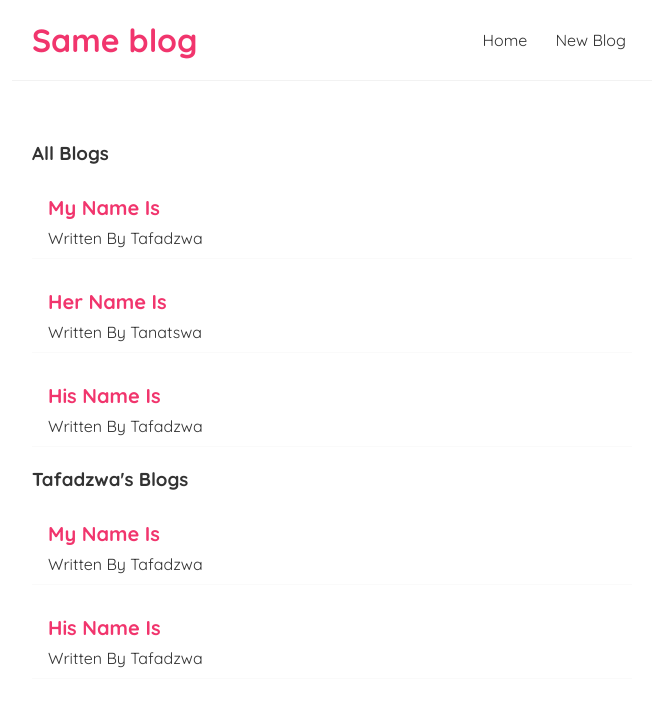
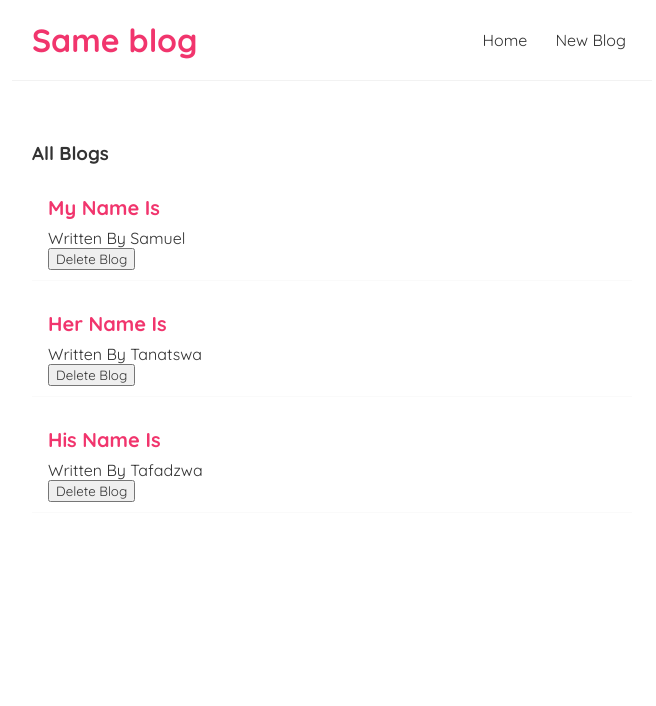
Before and after one commit to sameicp/react-app-progress, a React (Vite) app: page / in a window 1280 px wide. Shown: the top 706 px of the page, without its empty margins (308-964 px from the left). Built offline with nearby package versions, Linux system fonts and the light colour scheme.

Commit message:
passing functions as props

```diff
--- a/components/BlogList.jsx
+++ b/components/BlogList.jsx
@@ -1,5 +1,5 @@
 
-export default function BlogList({blogs, title}) {
+export default function BlogList({blogs, title, handleDelete}) {
 
   return (
     <div className="blog-list">
@@ -8,6 +8,7 @@
             <div className="blog-preview" key={(blog.id)}>
                 <h2>{blog.title}</h2>
                 <p>Written By {blog.author}</p>
+                <button onClick={()=> handleDelete(blog.id)}>Delete Blog</button>
             </div>
         ))}
     </div>
--- a/components/Home.jsx
+++ b/components/Home.jsx
@@ -4,15 +4,19 @@
 export default function Home() {
 
     const [blogs, setBlogs] = useState([
-        {title: "My Name Is", body: 'Samuel is cool', author: 'Tafadzwa', id: 1},
+        {title: "My Name Is", body: 'Samuel is cool', author: 'Samuel', id: 1},
         {title: "Her Name Is", body: 'Tanatswa is cool', author: 'Tanatswa', id: 2},
         {title: "His Name Is", body: 'Tafadzwa is cool', author: 'Tafadzwa', id: 3}
     ])
 
+    const handleDelete = (id) =>{
+        const newBlogs = blogs.filter(blog => blog.id !== id);
+        setBlogs(newBlogs);
+    }
+
   return (
     <div className="home">
-        <BlogList blogs={blogs} title="All Blogs"/>
-        <BlogList blogs={blogs.filter((blog) => blog.author === 'Tafadzwa')} title="Tafadzwa's Blogs"/>
+        <BlogList blogs={blogs} title="All Blogs" handleDelete={handleDelete}/>
     </div>
   )
 }
```
